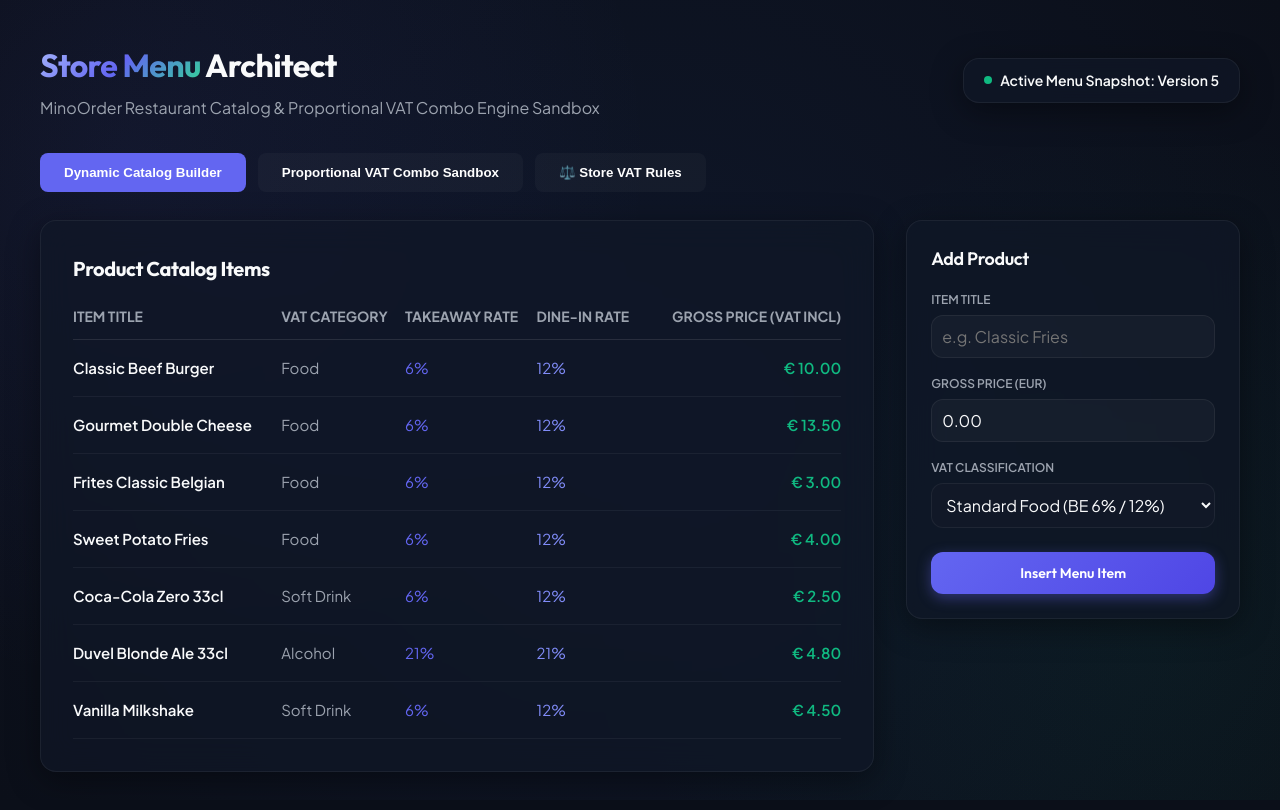
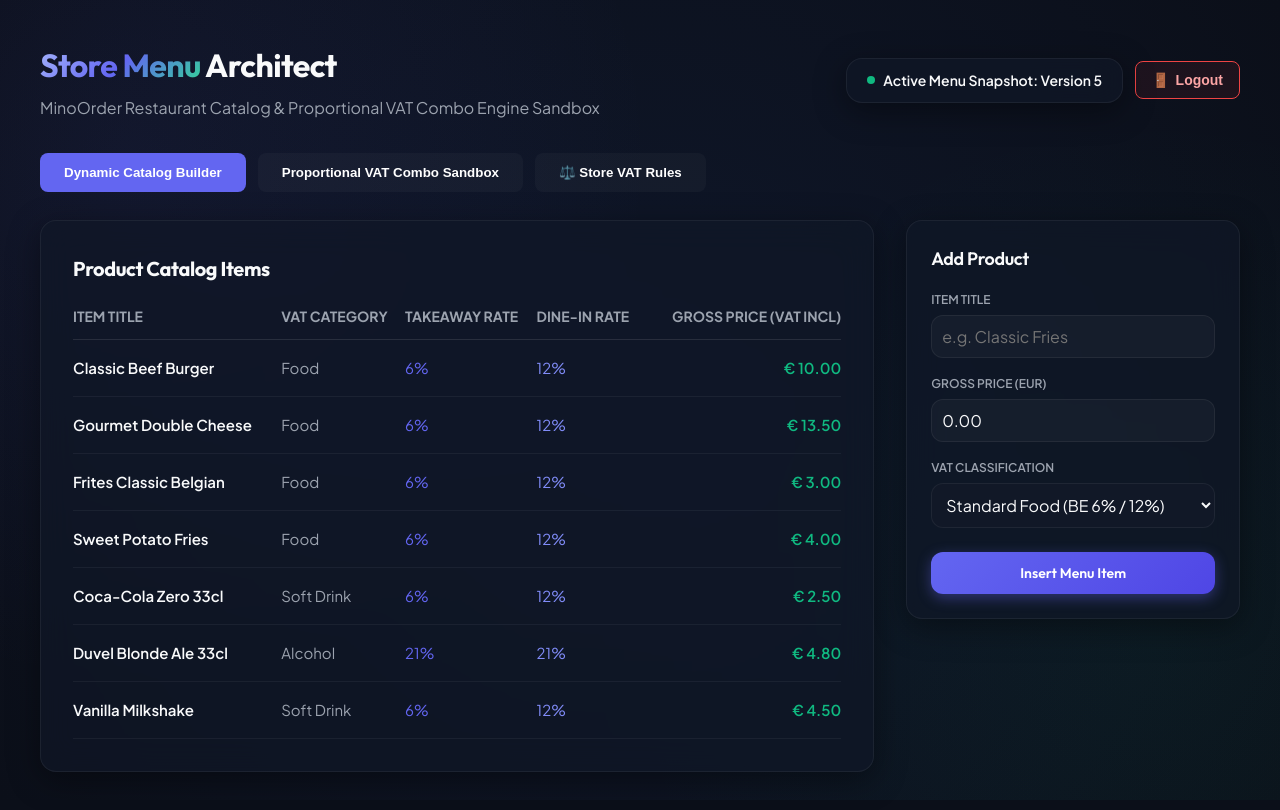
Before and after one commit to baijanburgers-stack/minoorder, a Next.js app in the folder minoorder-web-back-office/: page /store-admin/menu in a window 1280 px wide. Built offline with nearby package versions, Linux system fonts and the light colour scheme.

Commit message:
Feature: Add fully interactive Logout buttons to Super Admin and Store Admin headers with secure redirects

```diff
--- a/minoorder-web-back-office/src/app/store-admin/menu/page.tsx
+++ b/minoorder-web-back-office/src/app/store-admin/menu/page.tsx
@@ -189,9 +189,34 @@ export default function StoreAdminMenuPage() {
           </h1>
           <p style={{ color: 'var(--text-secondary)' }}>MinoOrder Restaurant Catalog & Proportional VAT Combo Engine Sandbox</p>
         </div>
-        <div className="glass-card" style={{ padding: '10px 20px', display: 'flex', alignItems: 'center', gap: '8px' }}>
-          <span style={{ width: '8px', height: '8px', borderRadius: '50%', backgroundColor: 'var(--accent)' }} />
-          <span style={{ fontSize: '0.875rem', fontWeight: 600 }}>Active Menu Snapshot: Version 5</span>
+        <div style={{ display: 'flex', alignItems: 'center', gap: '12px' }}>
+          <div className="glass-card" style={{ padding: '10px 20px', display: 'flex', alignItems: 'center', gap: '8px' }}>
+            <span style={{ width: '8px', height: '8px', borderRadius: '50%', backgroundColor: 'var(--accent)' }} />
+            <span style={{ fontSize: '0.875rem', fontWeight: 600 }}>Active Menu Snapshot: Version 5</span>
+          </div>
+          <button
+            onClick={() => {
+              if (confirm('Are you sure you want to securely log out and clear the active store session?')) {
+                window.location.href = '/';
+              }
+            }}
+            style={{
+              background: 'rgba(239, 68, 68, 0.08)',
+              border: '1px solid var(--danger)',
+              borderRadius: '8px',
+              color: '#fca5a5',
+              padding: '10px 16px',
+              cursor: 'pointer',
+              fontWeight: 600,
+              fontSize: '0.875rem',
+              display: 'flex',
+              alignItems: 'center',
+              gap: '6px',
+              transition: 'var(--transition-smooth)'
+            }}
+          >
+            <span>🚪</span> Logout
+          </button>
         </div>
       </div>
 
```
Also changed, not shown: minoorder-web-back-office/src/app/super-admin/page.tsx (+29 -2 lines).
